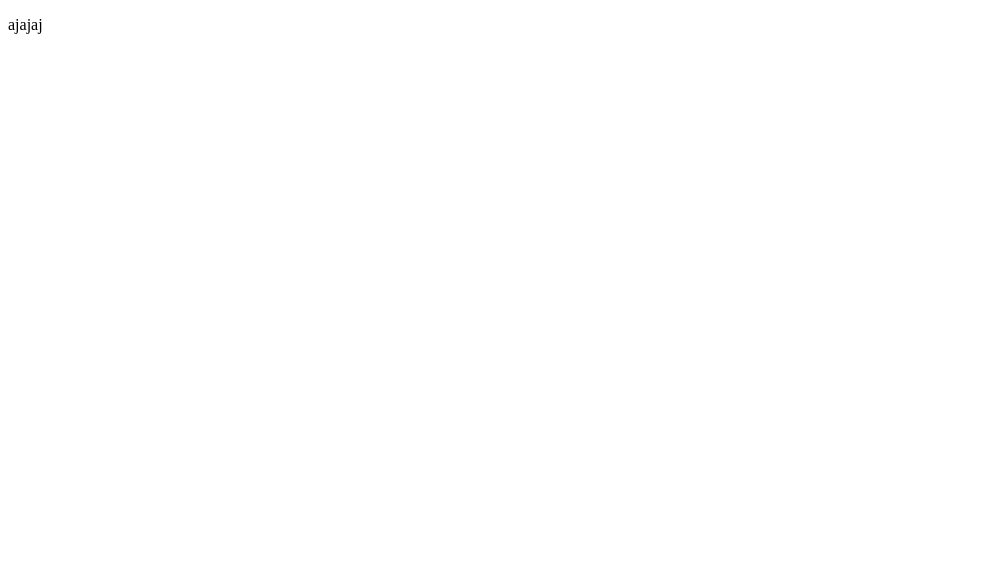
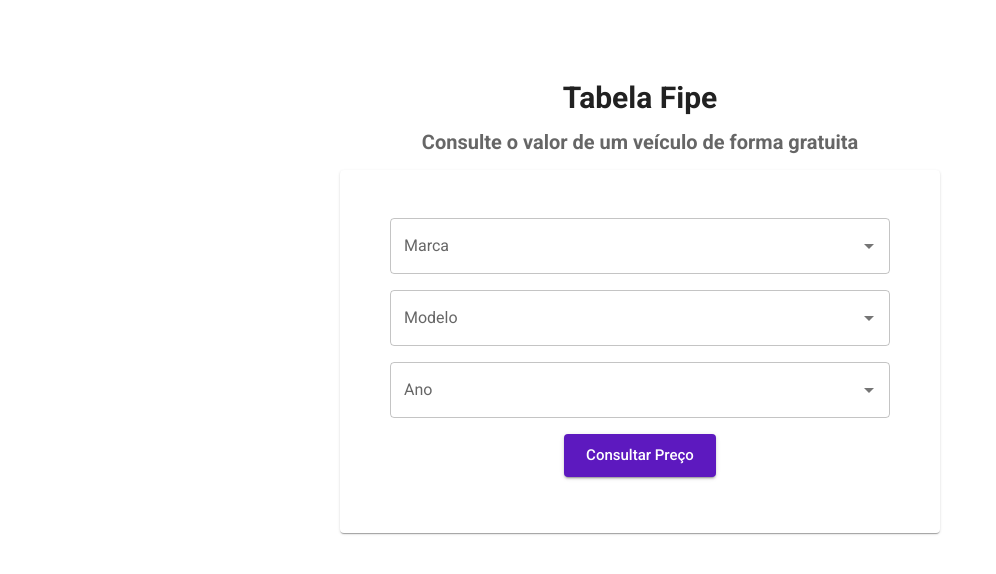
Before and after one commit to SpruceGabriela/FIPE-table, a Next.js app: page / in a window 1280 px wide. Shown: the top 574 px of the page, without its empty margins (0-996 px from the left). Built offline with nearby package versions, Linux system fonts and the light colour scheme.

Commit message:
feat(pages): implement index and result pages

```diff
--- a/pages/_app.tsx
+++ b/pages/_app.tsx
@@ -1,11 +1,18 @@
-import { ThemeProvider, useTheme } from "@mui/material"
+import Layout from '@/components/Layout/Layout'
+import GlobalStyle from '@/styles/theme/global'
+import { CssBaseline } from '@mui/material'
+import { ThemeProvider } from '@mui/material/styles'
 import type { AppProps } from 'next/app'
+import theme from '../styles/theme/default'
 
 export default function App({ Component, pageProps }: AppProps) {
-  const theme = useTheme();
   return (
-    <ThemeProvider theme={theme}>
-      <Component {...pageProps} />
+    <ThemeProvider theme={theme.theme}>
+      <GlobalStyle />
+      <CssBaseline />
+      <Layout>
+        <Component {...pageProps} />
+      </Layout>
     </ThemeProvider>
   )
 }
--- a/pages/_document.tsx
+++ b/pages/_document.tsx
@@ -3,7 +3,16 @@ import { Html, Head, Main, NextScript } from 'next/document'
 export default function Document() {
   return (
     <Html lang="en">
-      <Head />
+      <Head>
+        <title>Tabela Fipe</title>
+        <meta name="description" content="Generated by create next app" />
+        <meta name="viewport" content="width=device-width, initial-scale=1" />
+        <link rel="icon" href="/favicon.ico" />
+        <link
+          href="https://fonts.googleapis.com/css2?family=Roboto:wght@400;500;700;900&display=swap"
+          rel="stylesheet"
+        />
+      </Head>
       <body>
         <Main />
         <NextScript />
--- a/pages/index.tsx
+++ b/pages/index.tsx
@@ -1,15 +1,68 @@
-import Head from 'next/head'
+import {
+  Autocomplete,
+  Button,
+  Card,
+  CardContent,
+  TextField
+} from '@mui/material'
+import { Box, Stack } from '@mui/system'
+import { Title, Subtitle } from '../components/Typography/Typography.styles'
 
 export default function Home() {
   return (
     <>
-      <Head>
-        <title>Tabela FIPE</title>
-        <meta name="description" content="Generated by create next app" />
-        <meta name="viewport" content="width=device-width, initial-scale=1" />
-        <link rel="icon" href="/favicon.ico" />
-      </Head>
-      <p>ajajaj</p>
+      <Title variant="h1">Tabela Fipe</Title>
+      <Subtitle variant="h3">
+        Consulte o valor de um veículo de forma gratuita
+      </Subtitle>
+      <Card sx={{ minWidth: 600, padding: 4 }}>
+        <CardContent
+          sx={{
+            display: 'flex',
+            justifyContent: 'center',
+            alignItems: 'center'
+          }}
+        >
+          <Box
+            sx={{
+              maxWidth: 500,
+              width: '100%'
+            }}
+            component="form"
+          >
+            <Stack spacing={2}>
+              <Autocomplete
+                disablePortal
+                options={[]}
+                renderInput={params => <TextField {...params} label="Marca" />}
+              />
+              <Autocomplete
+                disablePortal
+                options={[]}
+                renderInput={params => <TextField {...params} label="Modelo" />}
+              />
+              <Autocomplete
+                disablePortal
+                options={[]}
+                renderInput={params => <TextField {...params} label="Ano" />}
+              />
+              <Button
+                variant="contained"
+                type="button"
+                key="validateButton"
+                size="large"
+                sx={{
+                  width: 'max-content',
+                  alignSelf: 'center',
+                  textTransform: 'capitalize'
+                }}
+              >
+                Consultar preço
+              </Button>
+            </Stack>
+          </Box>
+        </CardContent>
+      </Card>
     </>
   )
 }
```
Also changed, not shown: pages/result.tsx (added, +17 -0 lines).
